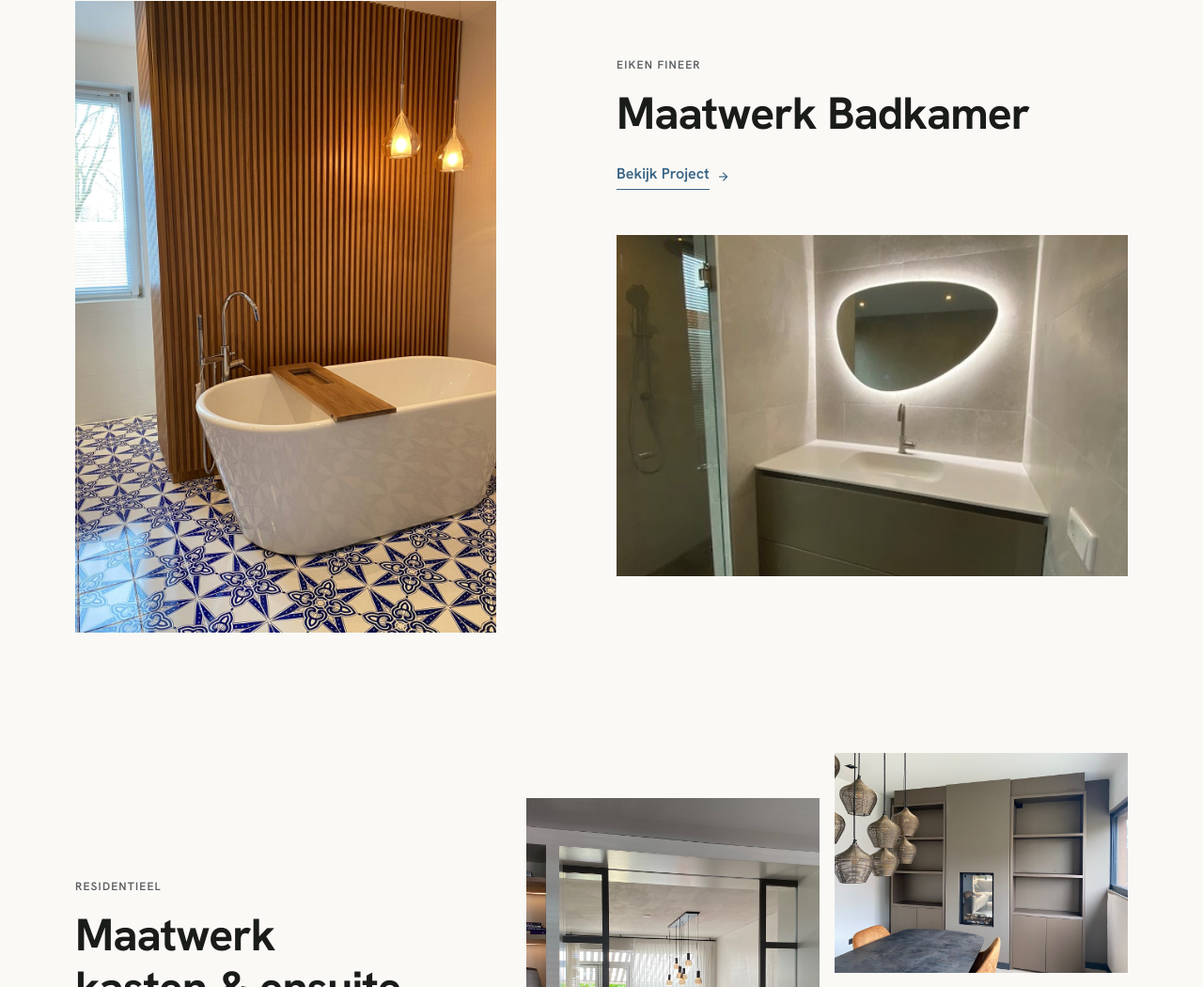
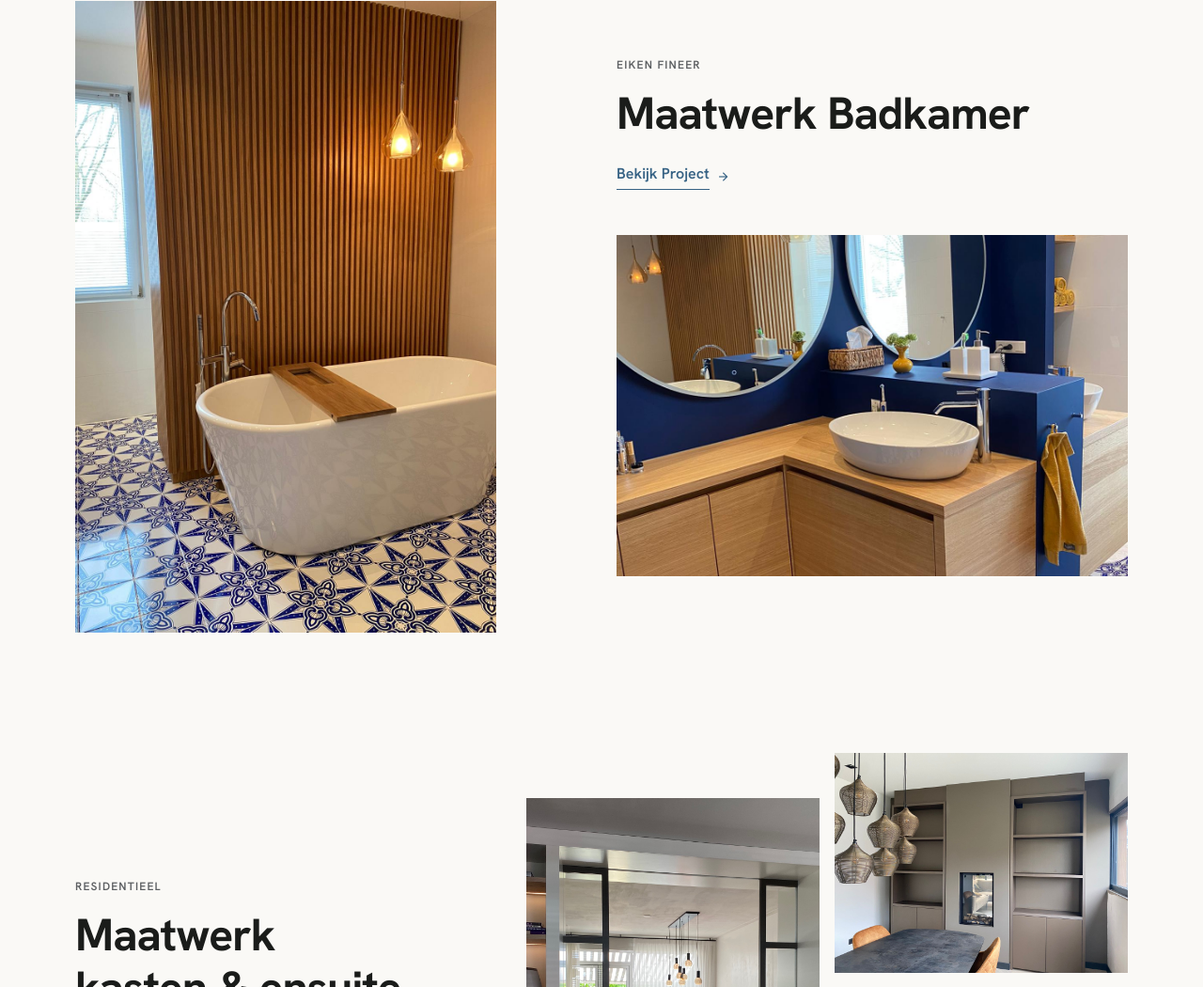
Before and after one commit to Duco713/vervoort-website, a plain HTML site: page projecten.html in a window 1280 px wide. Shown: the part 2761-3811 px from the top of the page at 94% size. Drawn offline with nearby package versions, Linux system fonts and the light colour scheme.

Commit message:
Projecten: afbeelding 23 vervangen door 19 (Maatwerk Badkamer)
Co-Authored-By: Claude Opus 4.8 (1M context) <noreply@anthropic.com>

```diff
--- a/projecten.html
+++ b/projecten.html
@@ -248,7 +248,7 @@
 </a>
 </div>
 <div class="aspect-[3/2] bg-surface-container-low overflow-hidden mt-8">
-<img alt="Hi-macs wastafel met hoogglans metallic meubel" class="w-full h-full object-cover" src="images/projecten/23-hi-macs-wastafel-met-hoogglans-metallic-meubel.jpg"/>
+<img alt="Wastafelmeubel van eiken fineer" class="w-full h-full object-cover" src="images/projecten/19-wastafelmeubel-eiken-fineer.jpg"/>
 </div>
 </div>
 </div>
```
